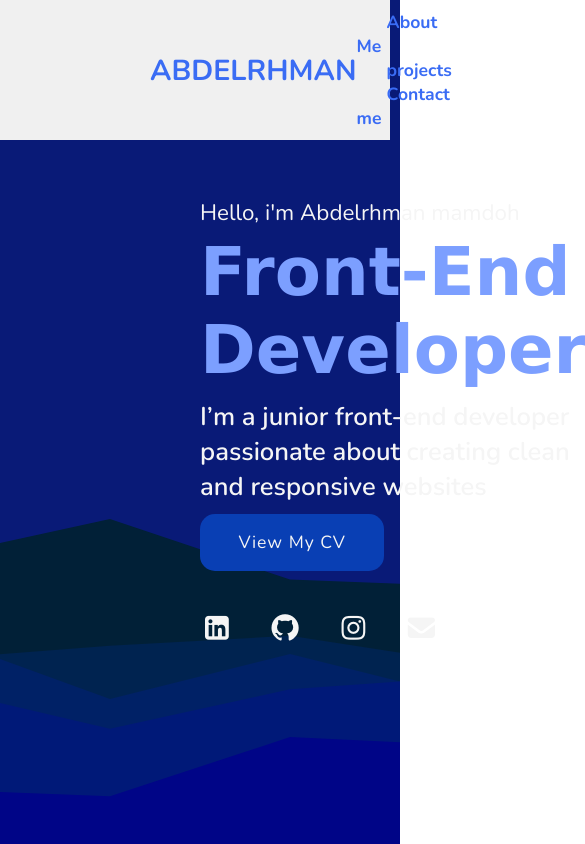
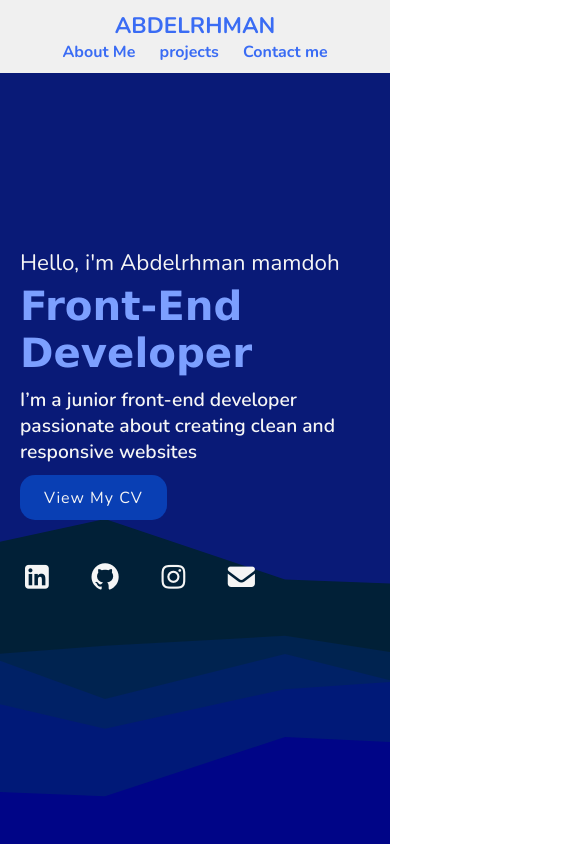
Before and after one commit to abdelrhman005/portofolio, a plain HTML site: page index.html in a window 390 px wide. Shown: the top 844 px of the page, 585 px wide, since content can reach past the window. Drawn offline with nearby package versions, Linux system fonts and the light colour scheme.

Commit message:
Update style.css
responsive

```diff
--- a/style.css
+++ b/style.css
@@ -251,3 +251,79 @@ section {
   background: linear-gradient(135deg, #3b82f6, #60a5fa);
 
 }
+
+@media (max-width: 1024px) {
+    header {
+        padding: 10px 50px;
+    }
+
+    section {
+        padding: 80px 50px;
+    }
+
+    .title {
+        font-size: 1.8em;
+    }
+
+    .card, .project-card {
+        width: 18em;
+    }
+}
+
+@media (max-width: 768px) {
+    header {
+        flex-direction: column;
+        padding: 10px 20px;
+    }
+
+    .navigation a {
+        padding: 10px;
+        font-size: 1em;
+    }
+
+    section {
+        padding: 60px 20px;
+    }
+
+    .main h2 span {
+        font-size: 2em;
+    }
+
+    .main h3 {
+        font-size: 1.2em;
+    }
+
+    .content {
+        flex-direction: column;
+        align-items: center;
+    }
+
+    .card, .project-card {
+        width: 100%;
+        margin: 10px 0;
+    }
+
+    .footer {
+        flex-direction: column;
+        text-align: center;
+    }
+
+    .footer .social {
+        margin-top: 15px;
+    }
+}
+
+@media (max-width: 480px) {
+    .logo {
+        font-size: 1.4em;
+    }
+
+    .main h2 span {
+        font-size: 1.8em;
+    }
+
+    .main-btn {
+        padding: 0.7em 1.5em;
+        font-size: 1em;
+    }
+}
```
